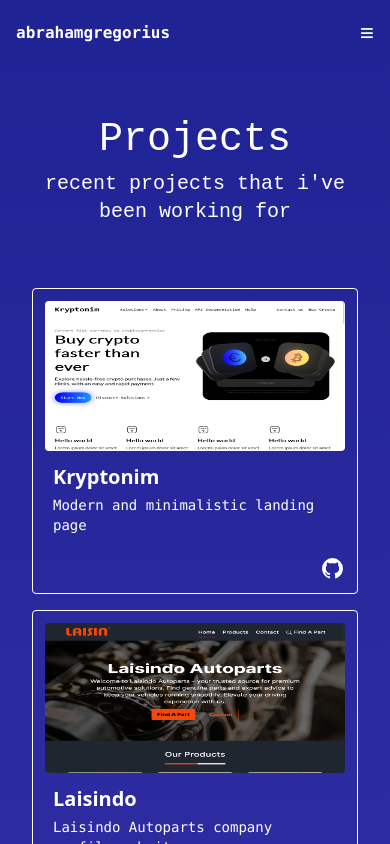
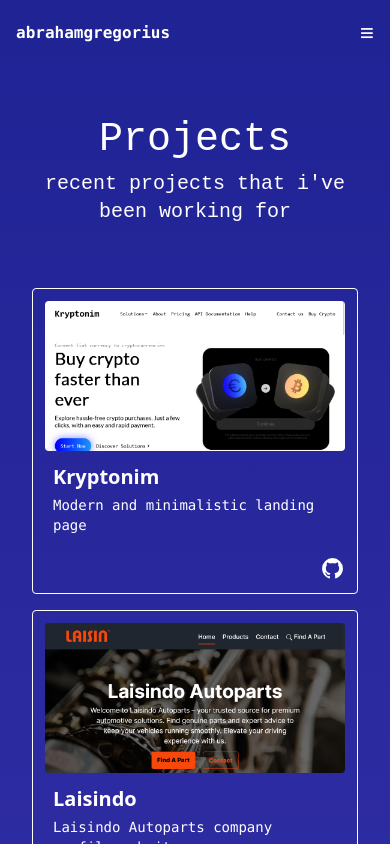
Before and after one commit to abrahamgregorius/webfolder, a React (Vite) app: page /projects in a window 390 px wide. Shown: the top 844 px of the page. Built offline with nearby package versions, Linux system fonts and the light colour scheme.

Commit message:
customize card and mobile navbar

```diff
--- a/src/components/Card.jsx
+++ b/src/components/Card.jsx
@@ -9,7 +9,7 @@
             <div className="card border-white border rounded p-3">
                 <a target="_blank" href={link}>
                     <div className="project-head">
-                        <img className="h-[150px] w-full rounded" src={src} alt="" />
+                        <img className="h-[150px] w-full rounded object-top object-cover" src={src} alt="" />
                     </div>
                     <div className="project-body min-h-[130px] relative px-2 py-3 rounded-bl rounded-br">
                         <p className="font-bold text-xl mb-1">{title}</p>
--- a/src/components/Navbar.jsx
+++ b/src/components/Navbar.jsx
@@ -25,7 +25,7 @@
                     <NavLink className={"text-sm hover:underline transition"} to="/achievements">achievements</NavLink>
                 </div>
             </div>
-            <div className={`nav-toggle-menu underline text-center font-normal border-b pb-2 gap-2 mt-2 w-full flex  px-4 justify-center flex-col min-[420px]:hidden ${isNavbarClicked ? "flex" : "hidden"}`}>
+            <div className={`nav-toggle-menu h-[25vh] z-99 underline text-center font-normal border-b pb-1 gap-2 mt-2 w-full flex  px-4 justify-center flex-col min-[420px]:hidden ${isNavbarClicked ? "flex" : "hidden"}`}>
                 <NavLink className={"text-lg hover:text-slate-400 transition"} to="/">home</NavLink>
                 <NavLink className={"text-lg hover:text-slate-400 transition"} to="/projects">projects</NavLink>
                 <NavLink className={"text-lg hover:text-slate-400 transition"} to="/achievements">achievements</NavLink>
```
